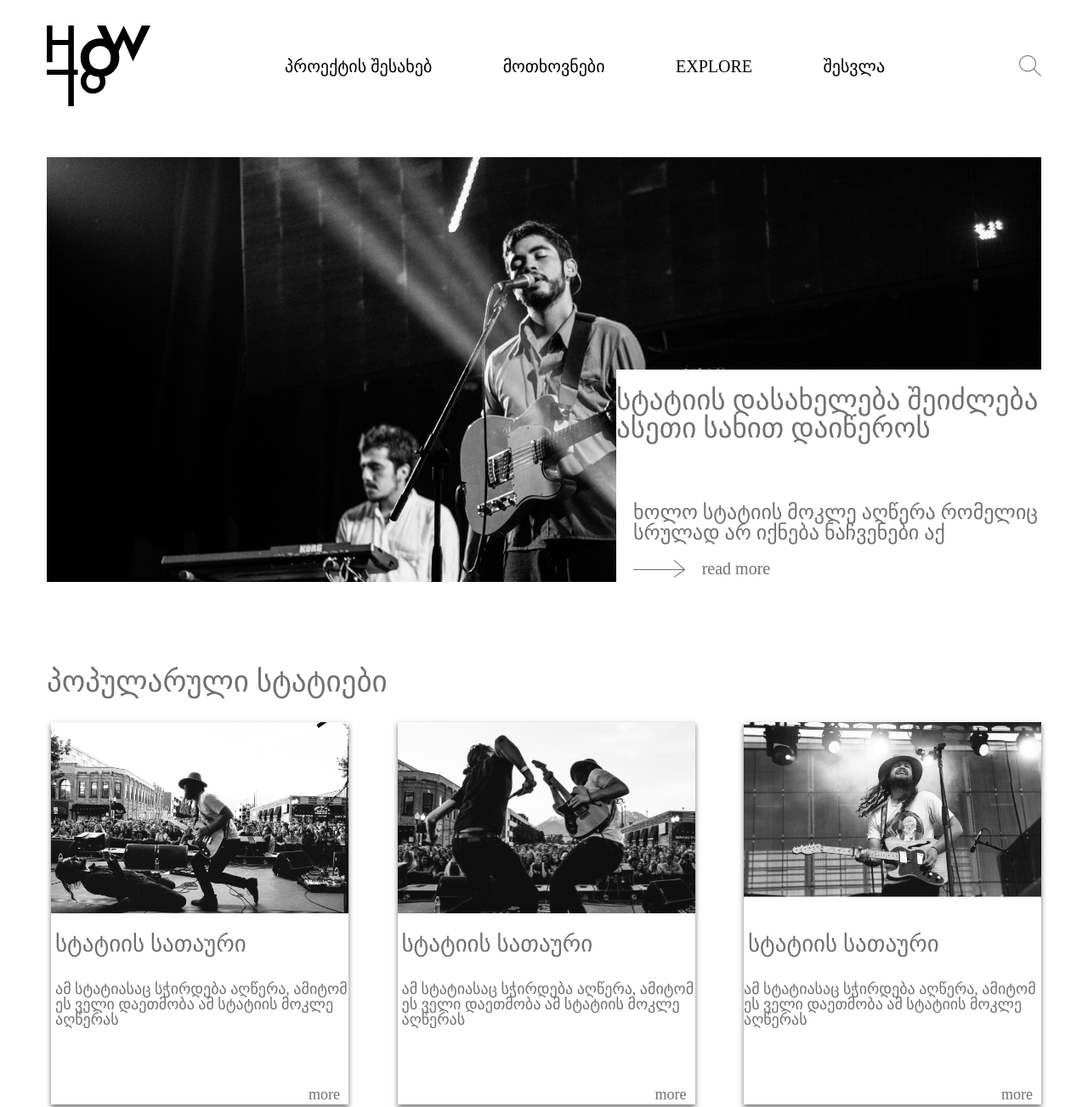
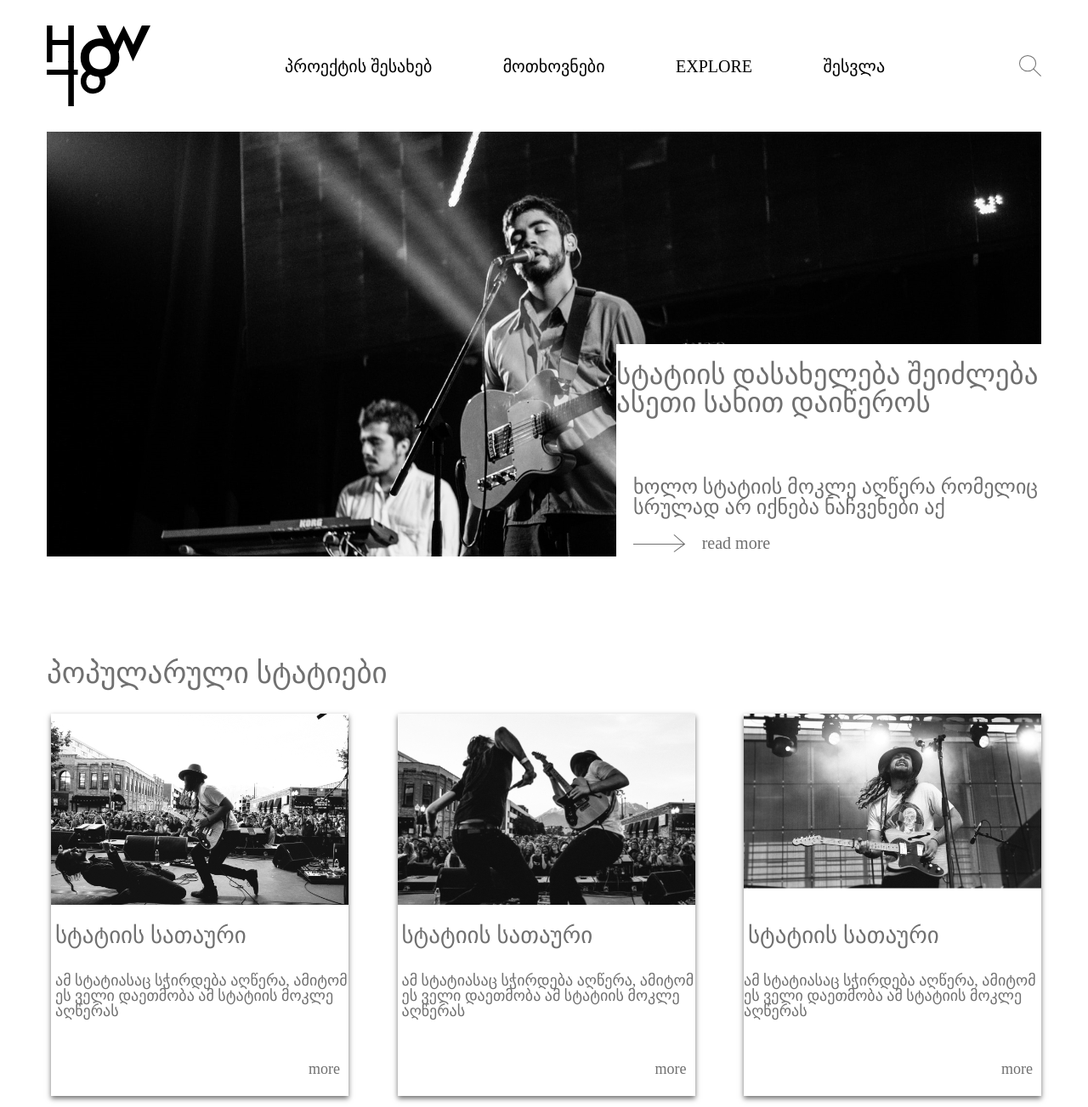
Before and after one commit to KetiPilishvili/Project8, a plain HTML site: page index.html in a window 1280 px wide. Shown: the top 1303 px of the page at 85% size. Drawn offline with Linux system fonts and the light colour scheme.

Commit message:
correct paddings

```diff
--- a/css/style.css
+++ b/css/style.css
@@ -15,7 +15,7 @@
 }
 /*header elements*/
 .header {
-	padding: 30px 0 60px 0;
+	padding: 30px 0 30px 0;
 }
 .nav-bar {
 	display: flex;
@@ -42,7 +42,7 @@
 	display: flex;
 	justify-content: flex-end;
 	align-items: flex-end;
-	padding-bottom: 100px;
+	padding-bottom: 80px;
 }
 .background-box {
 	position: absolute;
@@ -86,7 +86,7 @@
 /*article-sections*/
 .articles {
 	display: flex;
-	padding-bottom: 30px;
+	padding: 40px 0 90px 0;
 }
 .article-box{
 	display: flex;
@@ -102,7 +102,7 @@
 	display: flex;
 	justify-content: center;
 	align-items: center;
-	padding: 60px;
+/*	padding: 60px;*/
 	font-size: 27px;
 	color: #707070;
 }
@@ -123,7 +123,7 @@ h4 {
 	display: flex;
 	align-content: flex-end;
 	justify-content: flex-end;
-	margin-top: 70px;
+	margin-top: 50px;
 	margin-right: 10px;
 }
 /*here is my footer*/
```
